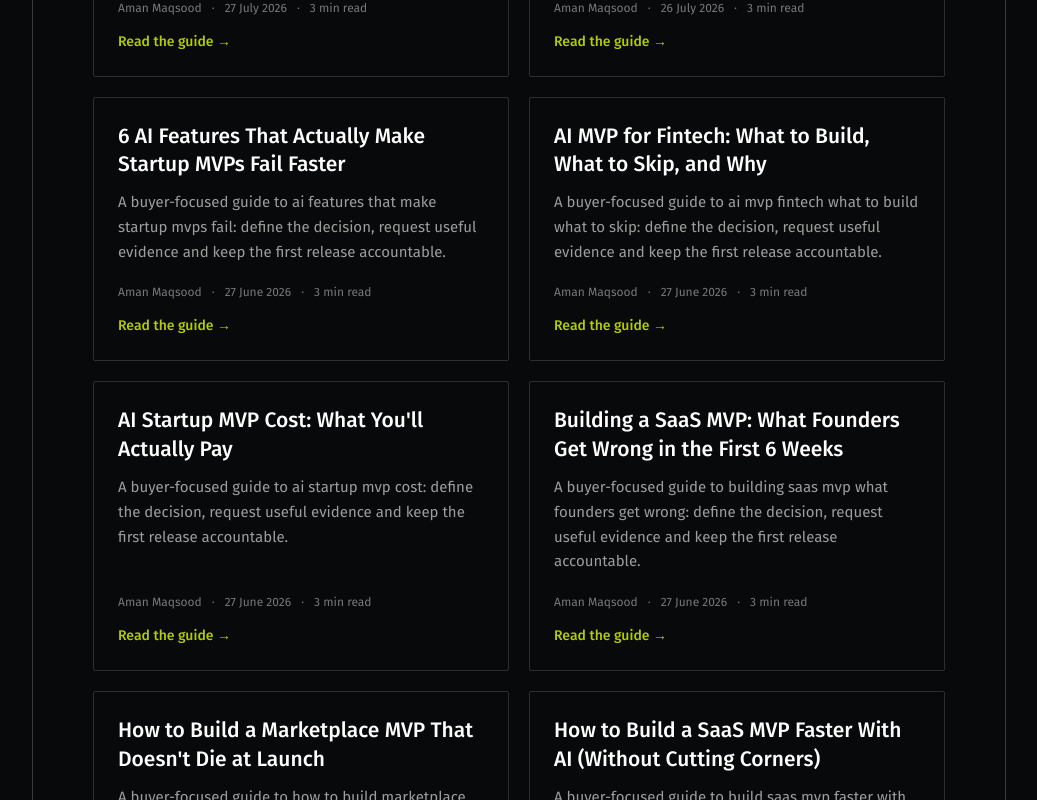
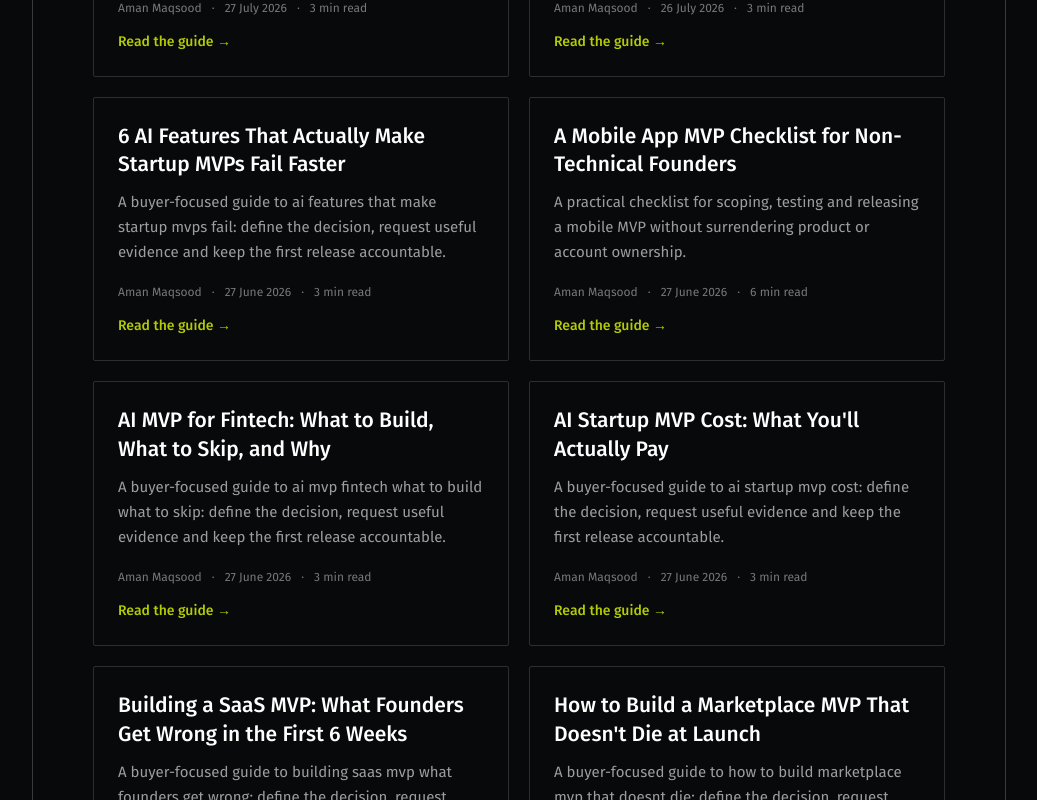
Before and after one commit to itsanasmaqsood/apexstack, a Next.js app: page /blog in a window 1280 px wide. Shown: the part 10320-11120 px from the top of the page, without its empty margins (121-1158 px from the left). Built offline with nearby package versions, Linux system fonts and the light colour scheme.

Commit message:
Improve mobile MVP founder guide

```diff
--- a/src/data/blog/posts/mobile-app-mvp-non-technical-founders-honest-guide.ts
+++ b/src/data/blog/posts/mobile-app-mvp-non-technical-founders-honest-guide.ts
@@ -2,144 +2,274 @@ import type { BlogPost } from "@/data/blog/types";
 
 export const post: BlogPost = {
   slug: "mobile-app-mvp-non-technical-founders-honest-guide",
-  title: "Mobile App MVP for Non-Technical Founders: The Honest Guide",
-  seoTitle: "Mobile App MVP for Non-Technical Founders: The Honest Guide",
-  description: "Building a mobile app MVP without a technical background is possible. See what the process looks like, the decisions involved and what to avoid.",
-  excerpt: "if you're non-technical and trying to build a mobile app MVP, this is the honest picture of what the process looks like, what trips founders up, and what you can do to make it faster.",
+  title: "A Mobile App MVP Checklist for Non-Technical Founders",
+  seoTitle: "Mobile App MVP Checklist for Non-Technical Founders",
+  description:
+    "Plan a mobile app MVP around one user journey, buyer-owned accounts, release evidence, security boundaries and a controlled handover.",
+  excerpt:
+    "A practical checklist for scoping, testing and releasing a mobile MVP without surrendering product or account ownership.",
   category: "MVP & Startups",
-  primaryKeyword: "mobile app mvp non technical founders honest guide",
+  primaryKeyword: "mobile app MVP for non-technical founders",
   secondaryKeywords: [
-    "first decision native vs cross platform",
-    "second decision who builds it",
-    "include mobile mvp cut",
-    "app store process most founders underestimate",
-    "look mobile development partner",
+    "mobile app MVP checklist",
+    "how to scope a mobile app MVP",
+    "mobile app development account ownership",
+    "native vs cross-platform MVP",
+    "mobile MVP release checklist",
   ],
   published: "2026-06-27",
+  updated: "2026-09-18",
   authorId: "leadership-01",
   serviceSlug: "mobile-app-development",
-  keyTakeaway: "you'll hear this question early and it matters more than most founders realise. native means building two separate apps, one for iOS in Swift, one for Android in Kotlin. cross-platform means one codebase (typically React Native or Flutter) that produces apps for both platforms.",
+  keyTakeaway:
+    "A non-technical founder can lead a mobile app MVP by controlling the product boundary and the evidence required for release. Define one user and one complete journey, choose platforms from product constraints rather than fashion, keep the repository and store accounts under company control, and agree acceptance checks for permissions, data, failure states and handover before implementation starts. The first release should answer a business question without creating avoidable ownership debt.",
   sections: [
     {
-      heading: "The short version",
+      heading: "What should a non-technical founder decide before building a mobile MVP?",
       blocks: [
         {
           type: "p",
-          text: "i've worked with founders who spent nine months building a mobile app.",
+          text: "Start with a one-page release boundary. Name the primary user, the event that brings them to the app, the one outcome they must complete and the evidence that will show the journey works. Then list the states that journey requires: sign-in or guest access, input, confirmation, failure recovery and the minimum administration needed to operate it.",
         },
         {
           type: "p",
-          text: "and founders who shipped one in six weeks.",
+          text: "Keep assumptions separate from confirmed requirements. A feature requested by one interviewee, a future revenue idea or a possible integration belongs in a decision queue until evidence makes it necessary. This lets the founder own scope without pretending to make architecture decisions alone.",
         },
         {
-          type: "p",
-          text: "the difference wasn't talent, technical background, or even budget. it was clarity about what the app actually needed to do, and how early they made that decision versus how long they held it open.",
-        },
-        {
-          type: "p",
-          text: "if you're non-technical and trying to build a mobile app MVP, this is the honest picture of what the process looks like, what trips founders up, and what you can do to make it faster.",
+          type: "callout",
+          text: "A useful mobile MVP is one complete learning loop, not a reduced version of every feature the eventual product may contain.",
         },
       ],
     },
     {
-      heading: "the first decision: native vs cross-platform",
+      heading: "How should the first mobile journey be scoped?",
       blocks: [
         {
           type: "p",
-          text: "you'll hear this question early and it matters more than most founders realise. native means building two separate apps, one for iOS in Swift, one for Android in Kotlin. cross-platform means one codebase (typically React Native or Flutter) that produces apps for both platforms.",
+          text: "Write the journey as observable behaviour: what the user sees, what they can do, what the system records and what happens when the ideal path fails. Include offline or poor-network behaviour only when the use case requires it. Include push notifications, location, camera access or payments only when the core outcome depends on them.",
         },
         {
-          type: "p",
-          text: "for a v1 MVP: cross-platform, almost always. the performance difference between a well-built React Native app and a native app is invisible to 99% of users. the cost and time difference is not invisible, native development takes roughly twice as long because you're building twice. you spend that extra time on something your early users will never notice.",
-        },
-        {
-          type: "p",
-          text: "the only situations that justify native from the start: your app's core functionality requires platform capabilities that cross-platform frameworks can't access, or you're building something where performance is genuinely critical (a real-time game, high-frequency sensor data). for most startup MVPs, neither applies.",
+          type: "table",
+          caption: "A decision-led boundary for the first mobile release.",
+          head: ["Decision", "Include in the first release", "Defer until evidence exists"],
+          rows: [
+            [
+              "Users",
+              "One primary user and any operator needed to support the journey",
+              "Secondary audiences with different permissions or workflows",
+            ],
+            [
+              "Workflow",
+              "The smallest end-to-end path that delivers the intended outcome",
+              "Adjacent convenience features and speculative automation",
+            ],
+            [
+              "Device capabilities",
+              "Only permissions and sensors essential to that path",
+              "Background access, notifications or media capture without a tested need",
+            ],
+            [
+              "Operations",
+              "The minimum support, moderation and recovery controls required to run the release",
+              "Extensive dashboards and configuration for imagined scale",
+            ],
+            [
+              "Evidence",
+              "Acceptance cases, device coverage and a release record",
+              "Broad claims about readiness without inspectable checks",
+            ],
+          ],
         },
       ],
     },
     {
-      heading: "the second decision: who builds it",
+      heading: "Should the MVP use native, cross-platform or no-code development?",
       blocks: [
         {
           type: "p",
-          text: "three realistic paths for a non-technical founder.",
+          text: "There is no responsible default for every mobile MVP. Choose from the required device behaviour, supported operating systems, team capability, accessibility needs, third-party software development kits, release obligations and expected ownership after launch. Ask each proposed approach to demonstrate the hardest product constraint before committing to the whole build.",
+        },
+        {
+          type: "table",
+          caption: "Questions to answer before selecting an implementation route.",
+          head: ["Route", "Useful when", "Evidence to request"],
+          rows: [
+            [
+              "Native",
+              "The product depends on platform-specific behaviour or a platform team must own each application separately",
+              "A working proof of the critical platform capability and an explicit plan for shared product behaviour",
+            ],
+            [
+              "Cross-platform",
+              "A shared product workflow can be maintained while platform differences remain bounded",
+              "The hardest native integration running on target devices plus a plan for platform-specific code",
+            ],
+            [
+              "No-code or low-code",
+              "The first question can be answered within the tool's supported data, integration and release model",
+              "Export, account ownership, store-release process and a tested path for the core workflow",
+            ],
+          ],
         },
         {
           type: "p",
-          text: "a no-code mobile tool like FlutterFlow or Adalo. fastest and cheapest. right for pure validation, testing whether people want the app before you build the real version. wrong for building a product you're planning to scale, because the ceiling on complexity arrives quickly.",
-        },
-        {
-          type: "p",
-          text: "a freelance developer with mobile experience. mid-range cost and quality, but the quality variance is high. the risk is hiring someone technically capable who isn't experienced in making product decisions. You end up managing the direction yourself while they execute. finding the right person takes time and requires due diligence most non-technical founders don't know how to do.",
-        },
-        {
-          type: "p",
-          text: "A development agency can provide more accountability when it owns product decisions alongside the code. The proposal should define the MVP, make the trade-offs visible and include the release responsibilities. At ApexStack, a tightly scoped first engagement can start at US$1,000; that is not a blanket price for a complete production mobile app.",
+          text: "Treat cost and speed estimates as proposal-specific, not properties of a framework. A shared codebase does not remove platform testing, and native development does not automatically make a product better. The correct choice is the smallest maintainable route that can satisfy the release boundary with evidence.",
         },
       ],
     },
     {
-      heading: "what to include in a mobile MVP, and what to cut",
+      heading: "Which accounts and assets should the founder control?",
       blocks: [
         {
           type: "p",
-          text: "the things that belong in every mobile MVP: working auth with a real password reset flow (users will forget their password on day one: this is not optional), the one core action the app exists to enable, basic push notifications if the core loop depends on them, and App Store and Google Play submission assets ready at launch.",
+          text: "The company should control the source repository, signing and release accounts, production services, domain, analytics and essential vendor relationships. The delivery team can receive the minimum role needed to work. Apple documents that the Account Holder manages legal agreements and membership, while Google Play distinguishes the account owner, administrators and users with scoped permissions. Those role models support delegated delivery without transferring the business asset to a supplier's personal account.",
         },
         {
-          type: "p",
-          text: "the things that can wait for v2: elaborate onboarding flows (three screens maximum in v1), social features like profiles and followers (unless that's the core product), advanced settings and personalisation, offline mode (unless your core use case is offline), and in-app purchases if you can validate with external payment first.",
-        },
-        {
-          type: "p",
-          text: "the useful heuristic: if a user can experience the core value of the app without this feature, it's out of scope for v1. the goal is learning from real users, not shipping a complete product. completeness is a product of iteration, not a prerequisite for launch.",
+          type: "list",
+          items: [
+            "Create the Apple Developer and Google Play accounts for the company rather than asking a contractor to publish under theirs.",
+            "Keep the repository and production environment in company-controlled organisations with named access roles.",
+            "Record who owns certificates, signing keys, bundle identifiers, package names, domains and paid vendor accounts.",
+            "Grant time-bounded or app-specific access where the platform supports it, and review access at handover.",
+            "Require current build, release and recovery instructions that another qualified person can follow.",
+          ],
         },
       ],
     },
     {
-      heading: "the App Store process most founders underestimate",
+      heading: "What belongs in the mobile release plan?",
       blocks: [
         {
           type: "p",
-          text: "App-store review takes time and neither platform guarantees immediate approval. Reviewers can ask questions or require changes, so the release plan needs room for feedback rather than treating submission as the launch date.",
+          text: "Store submission is part of delivery, not an administrative task to discover at the end. Apple requires an app record, build, metadata and review submission through App Store Connect; Google Play releases can require declarations and review for sensitive permissions. Identify those obligations while defining the product so a permission, account or policy decision does not appear after the release candidate is ready.",
+        },
+        {
+          type: "list",
+          ordered: true,
+          items: [
+            "Confirm the company-owned store accounts, identifiers and signing responsibilities.",
+            "Prepare accurate store metadata, privacy information, support details and representative screenshots.",
+            "Test the critical journey on the agreed devices and operating-system versions.",
+            "Provide review instructions and dedicated test access when restricted functionality requires it.",
+            "Exercise denied permissions, interrupted network requests, invalid input and recovery from partial work.",
+            "Record the submitted build, known limitations, release owner and rollback or replacement path.",
+          ],
         },
         {
           type: "p",
-          text: "more importantly: App Store submission requires things that aren't part of the app itself. a privacy policy, screenshots in multiple sizes, a description that passes review guidelines, an app icon that meets specification. building these takes a day. not having them ready delays your launch by a week.",
-        },
-        {
-          type: "p",
-          text: "a good agency builds submission-ready from day one, the icon, the screenshots, the store assets, the privacy policy are part of the sprint scope. if they're not, ask why.",
+          text: "Security acceptance should match the data and device capabilities in scope. OWASP's Mobile Application Security Verification Standard groups controls across storage, cryptography, authentication and authorisation, network communication, platform interaction, code quality and resilience. Use the relevant controls to define checks; do not turn the standard's existence into a blanket security claim.",
         },
       ],
     },
     {
-      heading: "what to look for in a mobile development partner",
+      heading: "What acceptance evidence should the development partner provide?",
       blocks: [
         {
           type: "p",
-          text: "apps they've submitted to the App Store and Google Play that are currently live. not portfolio screenshots, live apps you can download and experience. founders from those projects who will take a call.",
+          text: "A demonstration is useful when it follows the written release boundary and includes failure cases. Ask for evidence attached to the behaviour that matters rather than a general assurance that testing happened. The founder should be able to see what passed, what remains limited and who owns the next decision.",
+        },
+        {
+          type: "list",
+          items: [
+            "A traceable list of acceptance cases for the core user journey and its important failure states.",
+            "A build installed and exercised on the agreed target devices or test services.",
+            "Permission and access checks for protected data and operator actions.",
+            "A release candidate under the company's store account, with required metadata and review information prepared.",
+            "An environment and account inventory showing ownership, access and recurring operating responsibilities.",
+            "A handover rehearsal covering build, deployment, monitoring, support and the route for a later update.",
+          ],
+        },
+      ],
+    },
+    {
+      heading: "How should a non-technical founder evaluate a mobile development partner?",
+      blocks: [
+        {
+          type: "p",
+          text: "Give every shortlisted partner the same user journey, constraints and ownership requirements. Compare how clearly each proposal identifies assumptions, excluded work, platform trade-offs, release responsibilities and acceptance evidence. A polished portfolio cannot answer whether the proposed team has understood this product boundary.",
         },
         {
           type: "p",
-          text: "evidence they understand the platform constraints. App Store guidelines are specific and non-obvious, an agency that's shipped mobile apps before knows them implicitly. one that hasn't will discover them mid-submission.",
+          text: "Ask the team to walk through one difficult decision before signing: a sensitive permission, unreliable integration, account migration, payment boundary or offline state. A useful answer should separate confirmed behaviour from assumptions, show how the risk will be tested and identify who makes the release decision.",
         },
         {
           type: "p",
-          text: "a clear position on cross-platform vs native. any agency that recommends native for a v1 without a specific technical reason is either not thinking about your economics or is billing for two projects instead of one.",
+          text: "If you are comparing suppliers, send ApexStack the same brief and constraints. The response can then be assessed on scope, ownership, release evidence and the clarity of its exclusions rather than on sales language.",
+        },
+      ],
+    },
+    {
+      heading: "How can ApexStack help scope and release a mobile MVP?",
+      blocks: [
+        {
+          type: "p",
+          text: "A Product Blueprint starts from US$1,000 for one bounded planning and de-risking question. For a mobile MVP, that can cover the primary journey, platform constraints, account ownership, release boundary and acceptance plan. It is not a production-ready application or a promise that every mobile product can be planned for the starting price.",
         },
         {
           type: "p",
-          text: "if you want to talk through the specifics of your mobile product: what it needs to do, what the right scope is for a v1, and whether our timeline and price work for your situation. That conversation is easy to start.",
-        },
-        {
-          type: "p",
-          text: "what's the one action your mobile app exists to enable?",
+          text: "A Launch Sprint starts from US$2,500 and covers planning, UX direction, implementation, testing and deployment for one tightly scoped first release or core workflow. Authentication, billing, mobile applications, advanced AI, multiple integrations, data migration, compliance and extensive administration can increase the quote. ApexStack can begin by turning your current brief into a reviewable release boundary before implementation is approved.",
         },
       ],
     },
   ],
   faqs: [
-
+    {
+      question: "Can a non-technical founder manage a mobile app MVP?",
+      answer:
+        "Yes. The founder does not need to choose every technical detail, but should own the primary user, core journey, exclusions, company accounts and acceptance evidence. A delivery partner should translate those decisions into architecture and implementation choices that remain reviewable.",
+    },
+    {
+      question: "Is cross-platform development always best for a mobile MVP?",
+      answer:
+        "No. Cross-platform development can be suitable when the shared workflow is dominant and platform-specific work is bounded. Native or no-code approaches may fit different constraints. Test the hardest device or integration requirement before choosing the implementation route.",
+    },
+    {
+      question: "Should an agency publish the app from its own developer account?",
+      answer:
+        "The business should normally control its developer accounts, identifiers and production services, then grant the delivery team appropriate access. This keeps legal agreements, release history, permissions and future handover attached to the company rather than a supplier's personal account.",
+    },
+    {
+      question: "What should be tested before submitting a mobile MVP?",
+      answer:
+        "Test the complete core journey on agreed devices, including denied permissions, invalid input, interrupted requests and recovery. Also verify access controls, store metadata, privacy information, review instructions, account ownership and the operating plan for release and updates.",
+    },
+  ],
+  sources: [
+    {
+      title: "Overview of accounts and roles",
+      url: "https://developer.apple.com/help/app-store-connect/manage-your-team/overview-of-accounts-and-roles",
+      publisher: "Apple Developer",
+    },
+    {
+      title: "App Store Connect workflow",
+      url: "https://developer.apple.com/help/app-store-connect/get-started/app-store-connect-workflow",
+      publisher: "Apple Developer",
+    },
+    {
+      title: "Add developer account users and manage permissions",
+      url: "https://support.google.com/googleplay/android-developer/answer/9844686?hl=en-GB",
+      publisher: "Google Play Console Help",
+    },
+    {
+      title: "Declare permissions for your app",
+      url: "https://support.google.com/googleplay/android-developer/answer/9214102?hl=en",
+      publisher: "Google Play Console Help",
+    },
+    {
+      title: "Mobile Application Security Verification Standard",
+      url: "https://mas.owasp.org/MASVS/",
+      publisher: "OWASP",
+    },
+  ],
+  conversion: {
+    heading: "How can ApexStack turn your mobile idea into a release boundary?",
+    description:
+      "Share the primary user, the action the app must enable, target platforms and any non-negotiable integrations. ApexStack can turn that brief into a bounded journey, ownership plan and acceptance evidence before you approve a larger mobile build.",
+    primaryLabel: "Scope your mobile MVP",
+  },
+  related: [
+    "build-mobile-app-mvp-without-tech-co-founder",
+    "shortlist-mobile-app-development-company-pre-seed",
+    "choose-android-app-development-company-usa",
   ],
 };
```
